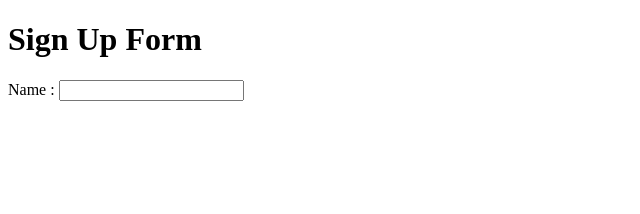
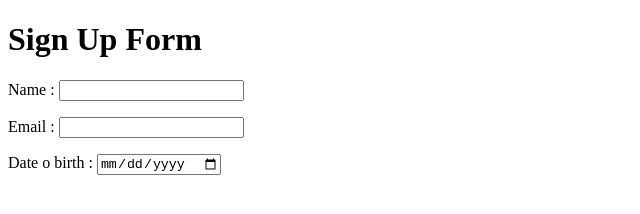
Before and after one commit to sonakshi555/signUp-Form, a plain HTML site: page index.html in a window 1280 px wide. Shown: the whole page, without its empty margins (0-640 px from the left). Drawn offline with Linux system fonts and the light colour scheme.

Commit message:
adding few tags

```diff
--- a/index.html
+++ b/index.html
@@ -1,18 +1,31 @@
 <!DOCTYPE html>
 <html lang="en">
+
 <head>
     <meta charset="UTF-8">
     <meta name="viewport" content="width=device-width, initial-scale=1.0">
     <title>Document</title>
     <link rel="stylesheet" href="style.css">
 </head>
+
 <body>
     <h1>Sign Up Form</h1>
     <section>
         <form action="">
-            <label for="username"> Name  : </label>
-            <input type="text" id="username" name="username">
+            <p><label for="username"> Name : </label>
+                <input type="text" id="username" name="username">
+            </p>
+
+            <p><label for="mail">Email : </label>
+                <input type="email" id="mail" name="mail">
+            </p>
+
+            <p><label for="dob">Date o birth : </label>
+                <input type="date" id="dob" name="dob">
+            </p>
+
         </form>
     </section>
 </body>
+
 </html>
```
